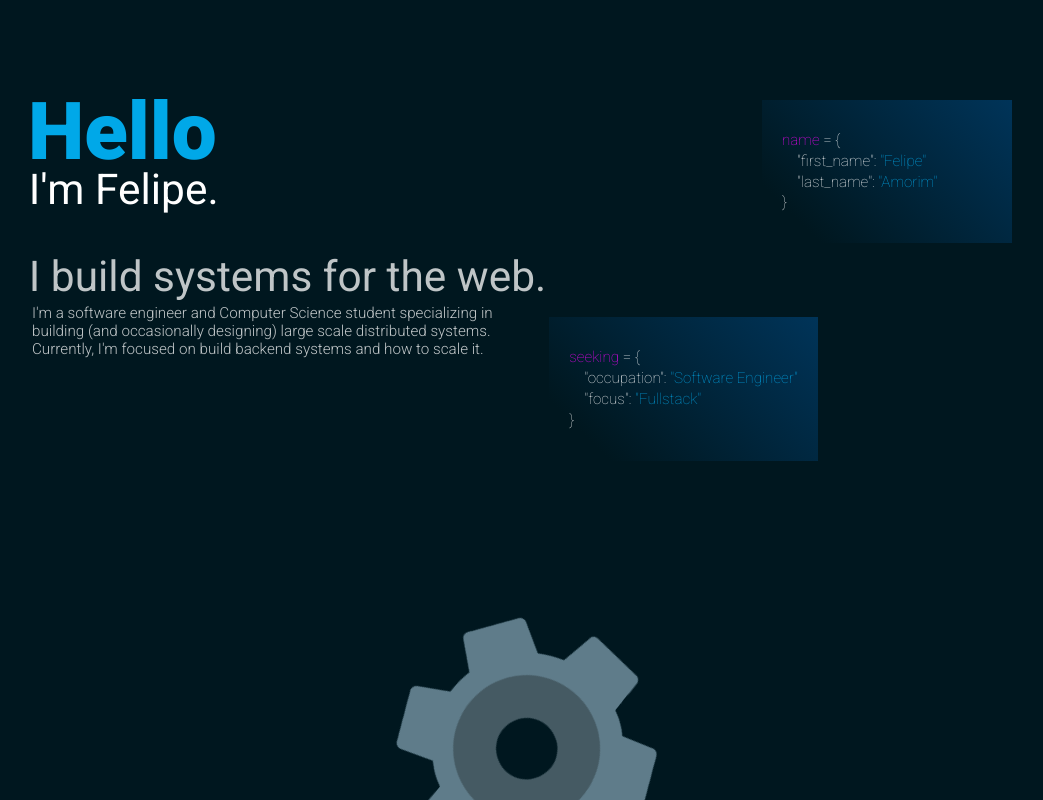
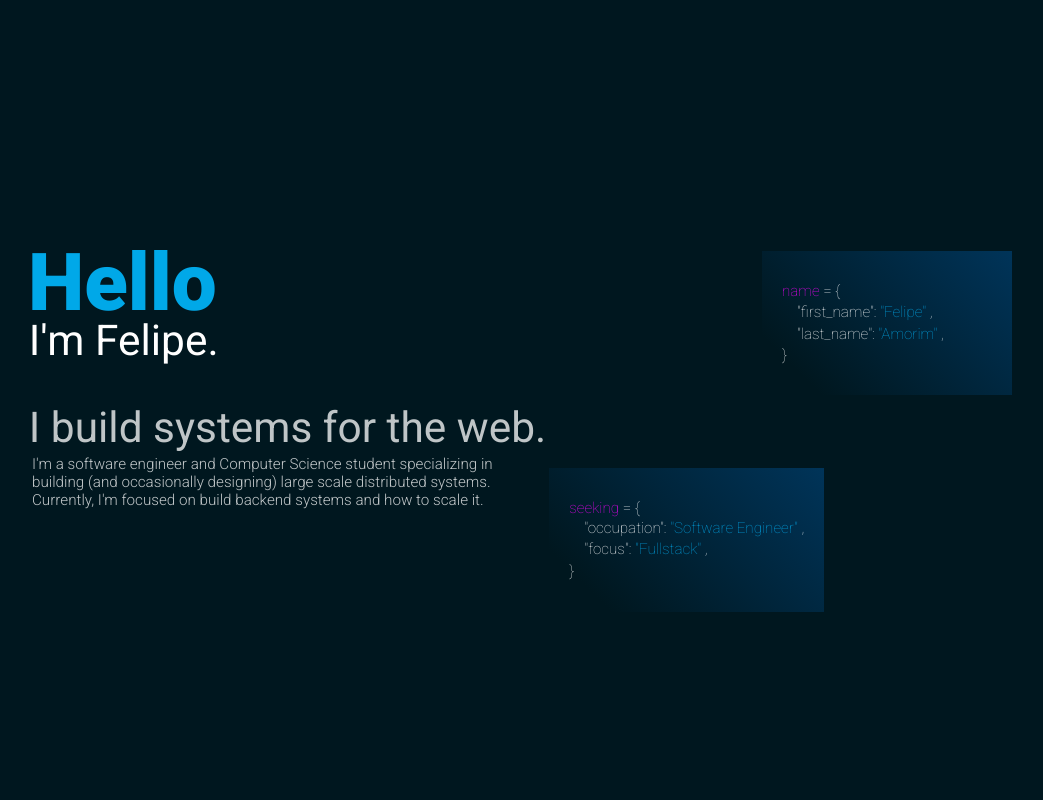
Before and after one commit to felipedaf/felipedaf.github.io, a React (Create React App) app: page / in a window 1280 px wide. Shown: the top 800 px of the page, without its empty margins (118-1161 px from the left). Built offline with nearby package versions, Linux system fonts and the light colour scheme.

Commit message:
EasterEgg

```diff
--- a/src/App.jsx
+++ b/src/App.jsx
@@ -2,7 +2,7 @@ import React from "react";
 import {
   Wrapper,
   ContentContainer,
-  FirstSection,
+  Section,
   PresentationContainer,
   PresentationContentContainer,
   Greeting,
@@ -11,6 +11,7 @@ import {
   Introduction,
   SnippetContainer1,
   SnippetContainer2,
+  MainSection,
 } from "./styles";
 
 import { CodeSnippet, StillBuilding } from "./components";
@@ -29,11 +30,14 @@ const snippets = [
 const App = () => (
   <Wrapper>
     <ContentContainer>
-      <FirstSection>
+      <MainSection>
+        <Section>
           <PresentationContainer>
             <Greeting>Hello</Greeting>
             <Name>I&apos;m Felipe.</Name>
-          <IntroductionPhrase>I build systems for the web.</IntroductionPhrase>
+            <IntroductionPhrase>
+              I build systems for the web.
+            </IntroductionPhrase>
             <Introduction>
               I&apos;m a software engineer and Computer Science student
               specializing in building (and occasionally designing) large scale
@@ -43,16 +47,17 @@ const App = () => (
           </PresentationContainer>
           <PresentationContentContainer>
             <SnippetContainer1>
-            <CodeSnippet name="name" value={snippets[0]} />
+              <CodeSnippet name="name" value={snippets[0]} delay easterEgg />
             </SnippetContainer1>
             <SnippetContainer2>
               <CodeSnippet name="seeking" value={snippets[1]} />
             </SnippetContainer2>
           </PresentationContentContainer>
-      </FirstSection>
-      <FirstSection>
+        </Section>
+      </MainSection>
+      <Section>
         <StillBuilding />
-      </FirstSection>
+      </Section>
     </ContentContainer>
   </Wrapper>
 );
--- a/src/components/CodeSnippet/index.jsx
+++ b/src/components/CodeSnippet/index.jsx
@@ -1,27 +1,76 @@
-import React from "react";
+import React, { useState, useCallback, useRef } from "react";
 import PropTypes from "prop-types";
-import { Wrapper, Normal, InsideProps, NoWrap } from "./styles";
+import { Wrapper, Normal, InsideProps, NoWrap, TextEditor } from "./styles";
 
-const CodeSnippet = ({ name, value }) => {
+const CodeSnippet = ({ name, value, easterEgg = false, delay }) => {
+  const [eeKey, setEeKey] = useState("");
+  const [eeVal, setEeVal] = useState("");
+  const easterEggUsed = useRef(false);
+  const keys = Object.keys(value);
+
+  const easterEggBuild = useCallback(() => {
+    let editorPosition = <TextEditor delay={delay} />;
+    if (eeKey)
+      editorPosition = (
+        <>
+          <br />
+          <Normal>{eeKey}</Normal>
+          <Normal color="lightBlue">{eeVal}</Normal>
+          <TextEditor delay={delay} />
+        </>
+      );
+
+    return editorPosition;
+  }, [eeKey, eeVal]);
+
+  const startEasterEgg = useCallback(() => {
+    if (easterEggUsed.current || !easterEgg) return;
+
+    const keyObj = `"nickname": `;
+    const valObj = `"Suru"`;
+
+    let incr = 0;
+    for (let i = 0; i < keyObj.length; i++) {
+      const randomNumber = 120 + Math.random() * 80;
+      incr += randomNumber;
+      setTimeout(() => {
+        setEeKey((p) => p + keyObj[i]);
+      }, incr);
+    }
+
+    for (let i = 0; i < valObj.length; i++) {
+      const randomNumber = 160 + Math.random() * 40;
+      incr += randomNumber;
+      setTimeout(() => {
+        setEeVal((p) => p + valObj[i]);
+      }, incr);
+    }
+
+    easterEggUsed.current = true;
+  }, []);
+
   return (
-    <Wrapper>
+    <Wrapper onClick={startEasterEgg}>
       <Normal color="pink">{name}</Normal>
       <Normal>{" = {"}</Normal>
       <br />
       <InsideProps>
-        {Object.keys(value).map((v) => {
+        {keys.map((v) => {
           return (
-            <>
-              <NoWrap key={v}>
+            <div key={v}>
+              <NoWrap>
                 <Normal>{`"${v}": `}</Normal>
                 <Normal color="lightBlue">{`"${value[v]}"`}</Normal>
+                <Normal> ,</Normal>
               </NoWrap>
+              {easterEgg && v === keys[keys.length - 1] && easterEggBuild()}
               <br />
-            </>
+            </div>
           );
         })}
       </InsideProps>
-      <Normal>{"}"}</Normal>
+      <Normal>&#125;</Normal>
+      {!easterEgg && <TextEditor delay={delay} />}
     </Wrapper>
   );
 };
@@ -29,6 +78,8 @@ const CodeSnippet = ({ name, value }) => {
 CodeSnippet.propTypes = {
   name: PropTypes.string.isRequired,
   value: PropTypes.object.isRequired,
+  easterEgg: PropTypes.bool,
+  delay: PropTypes.bool,
 };
 
 export default CodeSnippet;
--- a/src/components/CodeSnippet/styles.jsx
+++ b/src/components/CodeSnippet/styles.jsx
@@ -1,5 +1,22 @@
-import styled from "styled-components";
+import styled, { keyframes } from "styled-components";
 import colors from "../../colors";
+
+const blink = keyframes`
+  0% {
+    opacity: 0;
+  }
+
+  50% {
+    opacity: 0;
+  }
+  51% {
+    opacity: 75%;
+  }
+
+  100% {
+    opacity: 75%;
+  }
+`;
 
 export const Wrapper = styled.div`
   padding: 30px 20px;
@@ -27,3 +44,16 @@ export const Normal = styled.span`
   color: ${({ color }) => colors[color || "light"]};
   opacity: 90%;
 `;
+
+export const TextEditor = styled.div`
+  width: 6px;
+  height: 1rem;
+  background: ${colors.light};
+  opacity: 75%;
+  margin-left: 2px;
+  display: inline-block;
+  top: 4px;
+  position: relative;
+  animation-delay: ${({ delay }) => (delay ? "-0.8s" : "-0.2s")};
+  animation: ${blink} 0.8s linear infinite;
+`;
--- a/src/styles.jsx
+++ b/src/styles.jsx
@@ -2,7 +2,7 @@ import styled from "styled-components";
 import colors from "./colors";
 
 export const Wrapper = styled.div`
-  min-width: 100vw;
+  min-width: 100%;
   min-height: 100vh;
   background-color: ${colors.dark};
 `;
@@ -14,7 +14,7 @@ export const ContentContainer = styled.div`
   margin: auto;
 `;
 
-export const FirstSection = styled.div`
+export const Section = styled.div`
   display: flex;
   margin-bottom: 240px;
 `;
@@ -77,3 +77,10 @@ export const SnippetContainer2 = styled.div`
   position: absolute;
   bottom: -40%;
 `;
+
+export const MainSection = styled.div`
+  min-height: 100vh;
+  display: grid;
+  align-items: center;
+  width: 100%;
+`;
```
Lines whose indentation alone changed are shown as unchanged.
